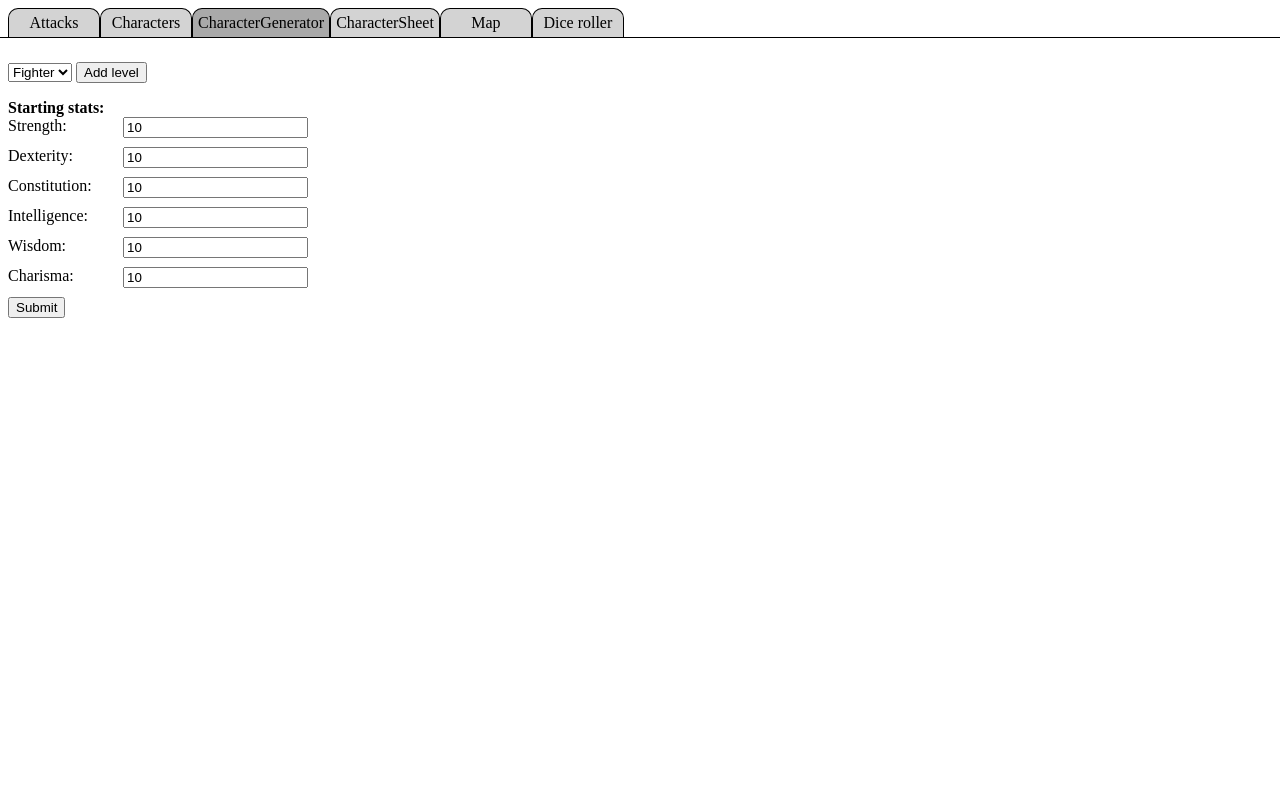
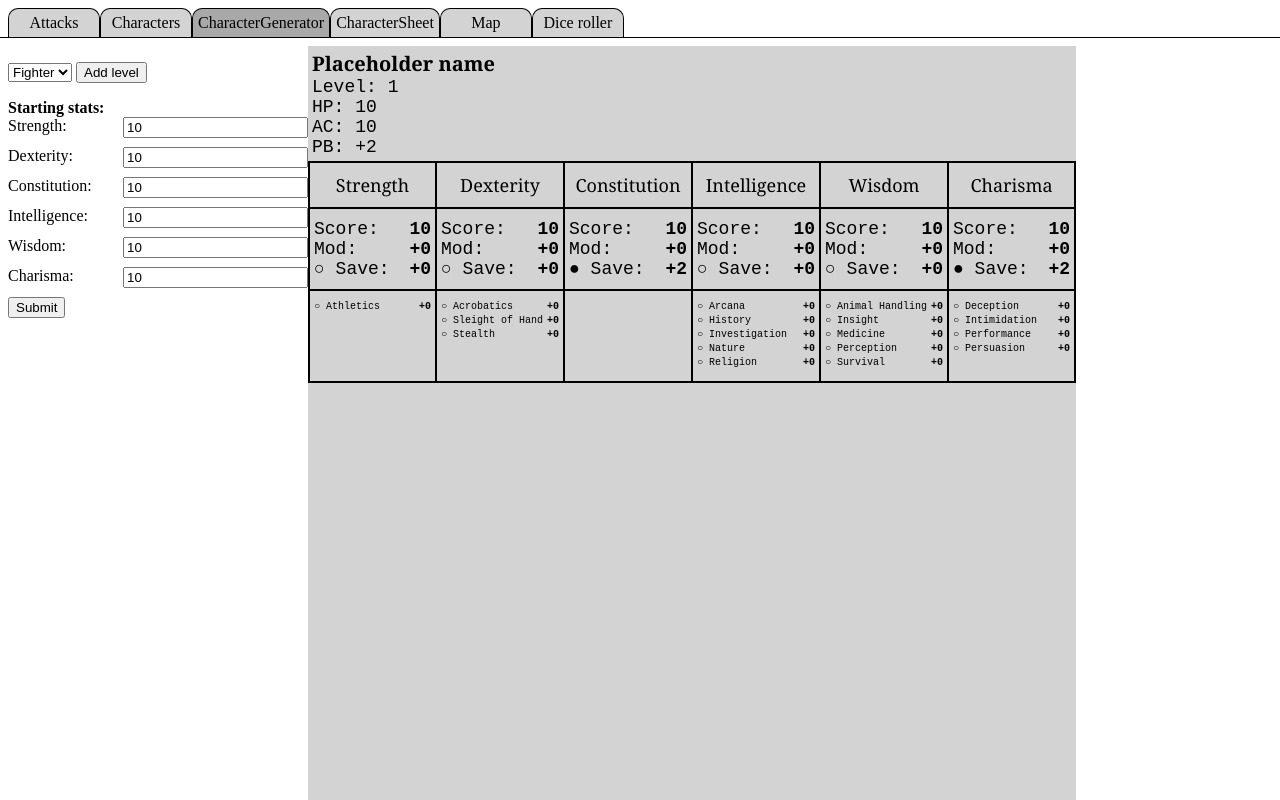
Before and after one commit to busisd/mini-5e-vtt, a React app: page / in a window 1280 px wide. Shown: the top 800 px of the page. Built offline with nearby package versions, Linux system fonts and the light colour scheme.

Commit message:
Combine character generator and sheet, and visualize generated character

```diff
--- a/src/components/App.tsx
+++ b/src/components/App.tsx
@@ -5,7 +5,7 @@ import CharactersView from "./CharactersView";
 import MapView from "./MapView";
 import DiceRollerView from "./DiceRollerView";
 import { CharacterSheetView } from "./CharacterSheetView";
-import { CharacterGeneratorView } from "./CharacterGeneratorView";
+import { CharacterSheetAndGeneratorView } from "./CharacterGeneratorView";
 
 export const Tabs = {
   Attacks: "attacks",
@@ -20,7 +20,7 @@ const TabIds = Object.values(Tabs);
 const TabViews = {
   [Tabs.Attacks]: AttacksView,
   [Tabs.Characters]: CharactersView,
-  [Tabs.CharacterGenerator]: CharacterGeneratorView,
+  [Tabs.CharacterGenerator]: CharacterSheetAndGeneratorView,
   [Tabs.CharacterSheet]: CharacterSheetView,
   [Tabs.Map]: MapView,
   [Tabs.DiceRoller]: DiceRollerView,
--- a/src/components/CharacterGeneratorView.tsx
+++ b/src/components/CharacterGeneratorView.tsx
@@ -1,13 +1,25 @@
 import { FieldValues, useForm } from "react-hook-form";
 import { Stat, StatArray } from "../types/stats";
+import {
+  CharacterClass,
+  ClassHitDie,
+} from "../types/characterClasses/characterClasses";
+import { CharacterSheetView } from "./CharacterSheetView";
 import { useState } from "react";
-import { CharacterClass, ClassHitDie } from "../types/classes/classes";
+import {
+  basicFighter,
+  generateCharacterAtEachLevel,
+} from "../types/characterBuilder";
 
 const defaultBaseStats = Object.fromEntries(
   Object.values(Stat).map((stat) => [stat, "10"]),
 );
 
-type LevelChoices = { hp: number };
+export type LevelChoices = {
+  characterClass: CharacterClass;
+  hp: number;
+  asis?: Stat[];
+};
 
 export type CharacterGeneratorFormData = {
   // Relevant to final output
@@ -20,24 +32,35 @@ export type CharacterGeneratorFormData = {
 
 const levelsInClass = (
   characterClass: CharacterClass,
-  chosenClasses: CharacterClass[],
+  chosenClasses: LevelChoices[],
 ) =>
-  chosenClasses.filter((chosenClass) => chosenClass === characterClass).length;
+  chosenClasses.filter(
+    (chosenClass) => chosenClass.characterClass === characterClass,
+  ).length;
 
-export const CharacterGeneratorView = () => {
-  const [levels, setLevels] = useState<CharacterClass[]>([]);
-
-  const { register, handleSubmit, getValues } = useForm<FieldValues>({
+export const CharacterGeneratorView = ({
+  onSubmitCallback,
+}: {
+  onSubmitCallback?: (data: CharacterGeneratorFormData) => void;
+}) => {
+  const { register, handleSubmit, getValues, watch, setValue } =
+    useForm<FieldValues>({
       defaultValues: {
         baseStats: { ...defaultBaseStats },
         characterClassToAdd: CharacterClass.FIGHTER,
         levelChoices: [],
       },
     });
+  const addedLevels = watch("levelChoices");
 
   return (
     <>
-      <form onSubmit={handleSubmit((data) => console.log(data))}>
+      <form
+        onSubmit={handleSubmit((data) => {
+          console.log(data);
+          onSubmitCallback?.(data as CharacterGeneratorFormData);
+        })}
+      >
         <p>
           <select {...register("characterClassToAdd")}>
             {Object.values(CharacterClass).map((characterClass) => (
@@ -50,7 +73,21 @@ export const CharacterGeneratorView = () => {
             type="button"
             onClick={(e) => {
               e.preventDefault();
-              setLevels([...levels, getValues("characterClassToAdd")]);
+              const addedClass: CharacterClass = getValues(
+                "characterClassToAdd",
+              );
+              const totalLevels = addedLevels.length;
+
+              setValue("levelChoices", [
+                ...addedLevels,
+                {
+                  characterClass: addedClass,
+                  hp:
+                    totalLevels === 0
+                      ? ClassHitDie[addedClass]
+                      : ClassHitDie[addedClass] / 2 + 1,
+                },
+              ]);
             }}
           >
             Add level
@@ -66,37 +103,34 @@ export const CharacterGeneratorView = () => {
               style={{ float: "right" }}
               type="number"
               id={`starting-${stat}`}
-              {...register(`baseStats.${stat}`)}
+              {...register(`baseStats.${stat}`, { valueAsNumber: true })}
             />
           </div>
         ))}
-        {levels.map((characterClass, levelIndex) => {
+        {addedLevels.map((levelChoices: LevelChoices, levelIndex: number) => {
           const idPrefix = `levelChoices.${levelIndex}`;
           const hpId = `${idPrefix}.hp`;
           const chosenClassLevel = levelsInClass(
-            characterClass,
-            levels.slice(0, levelIndex + 1),
+            levelChoices.characterClass,
+            addedLevels.slice(0, levelIndex + 1),
           );
           return (
             <div key={idPrefix}>
               <b>
-                Level {levelIndex + 1} ({characterClass} {chosenClassLevel}):
+                Level {levelIndex + 1} ({levelChoices.characterClass}{" "}
+                {chosenClassLevel}):
               </b>
               <div style={{ width: 300, height: 30 }}>
                 <label style={{ float: "left" }} htmlFor={hpId}>
-                  HP for level (1d{ClassHitDie[characterClass]}):{" "}
+                  HP for level (1d{ClassHitDie[levelChoices.characterClass]}):{" "}
                 </label>
                 <input
                   style={{ float: "right" }}
                   type="number"
                   id={hpId}
                   min={1}
-                  max={ClassHitDie[characterClass]}
-                  defaultValue={(levelIndex === 0
-                    ? ClassHitDie[characterClass]
-                    : ClassHitDie[characterClass] / 2 + 1
-                  ).toString()}
-                  {...register(`${idPrefix}.hp`)}
+                  max={ClassHitDie[levelChoices.characterClass]}
+                  {...register(`${idPrefix}.hp`, { valueAsNumber: true })}
                 />
               </div>
               {chosenClassLevel % 4 === 0 && (
@@ -110,10 +144,10 @@ export const CharacterGeneratorView = () => {
                     </label>
                     <select
                       style={{ float: "right" }}
-                      {...register(`${idPrefix}.asi[0]`)}
+                      {...register(`${idPrefix}.asis[0]`)}
                     >
-                      {Object.entries(Stat).map(([key, value]) => (
-                        <option key={key} value={key}>
+                      {Object.values(Stat).map((value) => (
+                        <option key={value} value={value}>
                           {value}
                         </option>
                       ))}
@@ -128,10 +162,10 @@ export const CharacterGeneratorView = () => {
                     </label>
                     <select
                       style={{ float: "right" }}
-                      {...register(`${idPrefix}.asi[1]`)}
+                      {...register(`${idPrefix}.asis[1]`)}
                     >
-                      {Object.entries(Stat).map(([key, value]) => (
-                        <option key={key} value={key}>
+                      {Object.values(Stat).map((value) => (
+                        <option key={value} value={value}>
                           {value}
                         </option>
                       ))}
@@ -147,3 +181,32 @@ export const CharacterGeneratorView = () => {
     </>
   );
 };
+
+export const CharacterSheetAndGeneratorView = () => {
+  const [calculatedCharacter, setCalculatedCharacter] = useState(
+    basicFighter[0],
+  );
+
+  return (
+    <div
+      style={{
+        display: "flex",
+        flexDirection: "row",
+        width: "100%",
+      }}
+    >
+      <CharacterGeneratorView
+        onSubmitCallback={(formData) => {
+          const calculatedImportedCharacter = generateCharacterAtEachLevel(
+            formData.baseStats,
+            formData.levelChoices,
+          );
+          setCalculatedCharacter(
+            calculatedImportedCharacter[calculatedImportedCharacter.length - 1],
+          );
+        }}
+      />
+      <CharacterSheetView calculatedCharacter={calculatedCharacter} />
+    </div>
+  );
+};
--- a/src/components/CharacterSheetView.tsx
+++ b/src/components/CharacterSheetView.tsx
@@ -199,10 +199,45 @@ const CharacterSheet = ({ character }: { character: CalculatedCharacter }) => (
   </div>
 );
 
-export const CharacterSheetView = () => {
+export const CharacterSheetView = ({
+  calculatedCharacter = exampleCalculatedCharacter[3],
+}: {
+  calculatedCharacter?: CalculatedCharacter;
+}) => {
+  // const [calculatedCharacter, setCalculatedCharacter] = useState(
+  //   exampleCalculatedCharacter[3],
+  // );
+  // console.log('example', exampleCalculatedCharacter)
+
+  // const { register, handleSubmit } =
+  //   useForm<FieldValues>({
+  //     defaultValues: {
+  //       importedCharacter: "",
+  //     },
+  //   });
+
   return (
     <>
-      <CharacterSheet character={exampleCalculatedCharacter[3]} />
+      {/* <form
+        onSubmit={handleSubmit((data) => {
+          const parsedCharacter: CharacterGeneratorFormData = JSON.parse(
+            data.importedCharacter,
+          );
+
+          const calculatedImportedCharacter = generateCharacterAtEachLevel(
+            parsedCharacter.baseStats,
+            parsedCharacter.levelChoices,
+          );
+          console.log(calculatedImportedCharacter);
+          setCalculatedCharacter(
+            calculatedImportedCharacter[calculatedImportedCharacter.length - 1],
+          );
+        })}
+      >
+        <textarea {...register("importedCharacter")} />
+        <input type="submit" />
+      </form> */}
+      <CharacterSheet character={calculatedCharacter} />
     </>
   );
 };
--- a/src/types/characterBuilder.ts
+++ b/src/types/characterBuilder.ts
@@ -5,6 +5,8 @@ import {
   SkillProficiencyArray,
   StatsBySkill,
 } from "./skills";
+import { LevelChoices } from "../components/CharacterGeneratorView";
+import { CharacterClass } from "./characterClasses/characterClasses";
 
 // Proficiencies:
 // Tools, weapons, instruments, armor, languages?
@@ -77,26 +79,20 @@ const generateSaveBonusArray = (
   ) as StatArray;
 };
 
-type ASI = {
-  stat: Stat;
-  amount: number;
-};
-
 type LearnedSkillProficiency = {
   skill: Skill;
   proficiency: Proficiency;
 };
 
-export type LevelBonus = {
-  rolledHp: number;
-  asis?: ASI[];
+export type LevelBonus = LevelChoices & {
   skillProfs?: LearnedSkillProficiency[];
 };
 
-const addASIBonus = (stats: StatArray, asis: ASI[]): StatArray => {
+const addASIBonus = (stats: StatArray, asis: Stat[]): StatArray => {
   const newStats = { ...stats };
-  for (const asi of asis) {
-    newStats[asi.stat] += asi.amount;
+  for (const stat of asis) {
+    console.log("HMM2", newStats, stat);
+    newStats[stat] += 1;
   }
   return newStats;
 };
@@ -124,6 +120,8 @@ const generateCharacterAtLevel = (
   let targetLevelStats = baseStats;
   levelBonusesInRange.forEach((levelBonus) => {
     if (levelBonus.asis != null) {
+      console.log("!!", levelBonus.asis);
+      console.log("HMM", targetLevelStats);
       targetLevelStats = addASIBonus(targetLevelStats, levelBonus.asis);
     }
   });
@@ -131,10 +129,7 @@ const generateCharacterAtLevel = (
 
   let targetLevelHp = 0;
   levelBonusesInRange.forEach((levelBonus) => {
-    targetLevelHp += Math.max(
-      levelBonus.rolledHp + targetLevelStatMods[Stat.CON],
-      1,
-    );
+    targetLevelHp += Math.max(levelBonus.hp + targetLevelStatMods[Stat.CON], 1);
 
     if (levelBonus.skillProfs != null) {
       targetLevelSkillProficiencies = addSkillProficiencies(
@@ -166,7 +161,7 @@ const generateCharacterAtLevel = (
   };
 };
 
-const generateCharacterAtEachLevel = (
+export const generateCharacterAtEachLevel = (
   baseStats: StatArray,
   levelBonuses: LevelBonus[],
 ) => {
@@ -179,7 +174,7 @@ const generateCharacterAtEachLevel = (
   return characterByLevel;
 };
 
-const baseStatArray: StatArray = {
+const exampleBaseStatArray: StatArray = {
   [Stat.STR]: 10,
   [Stat.DEX]: 14,
   [Stat.CON]: 18,
@@ -221,24 +216,37 @@ const baseSaveProficiencyArray: SaveProficiencyArray = {
 // Barbarian
 const exampleLevelBonuses: LevelBonus[] = [
   {
-    rolledHp: 12,
+    characterClass: CharacterClass.FIGHTER,
+    hp: 12,
     skillProfs: [
       { skill: Skill.ATHLETICS, proficiency: Proficiency.EXPERTISE },
       { skill: Skill.INTIMIDATION, proficiency: Proficiency.PROFICIENT },
     ],
   },
-  { rolledHp: 7 },
-  { rolledHp: 7 },
+  { characterClass: CharacterClass.FIGHTER, hp: 7 },
+  { characterClass: CharacterClass.FIGHTER, hp: 7 },
   {
-    rolledHp: 7,
-    asis: [
-      { stat: Stat.STR, amount: 2 },
-      { stat: Stat.CON, amount: 2 },
-    ],
+    characterClass: CharacterClass.FIGHTER,
+    hp: 7,
+    asis: [Stat.STR, Stat.CON],
   },
 ];
 
 export const exampleCalculatedCharacter = generateCharacterAtEachLevel(
-  baseStatArray,
+  exampleBaseStatArray,
   exampleLevelBonuses,
 );
+
+const basicFighterBaseStatArray: StatArray = {
+  [Stat.STR]: 10,
+  [Stat.DEX]: 10,
+  [Stat.CON]: 10,
+  [Stat.INT]: 10,
+  [Stat.WIS]: 10,
+  [Stat.CHA]: 10,
+};
+
+export const basicFighter = generateCharacterAtEachLevel(
+  basicFighterBaseStatArray,
+  [{ hp: 10, characterClass: CharacterClass.FIGHTER }],
+);
```
Also changed, not shown: src/types/characterClasses/characterClasses.ts (renamed from src/types/classes/classes.ts, +13 -0 lines), src/types/characterClasses/fighter.ts (added, +27 -0 lines), src/types/classes/fighter.ts (deleted, +0 -24 lines). Lines whose indentation alone changed are shown as unchanged.
